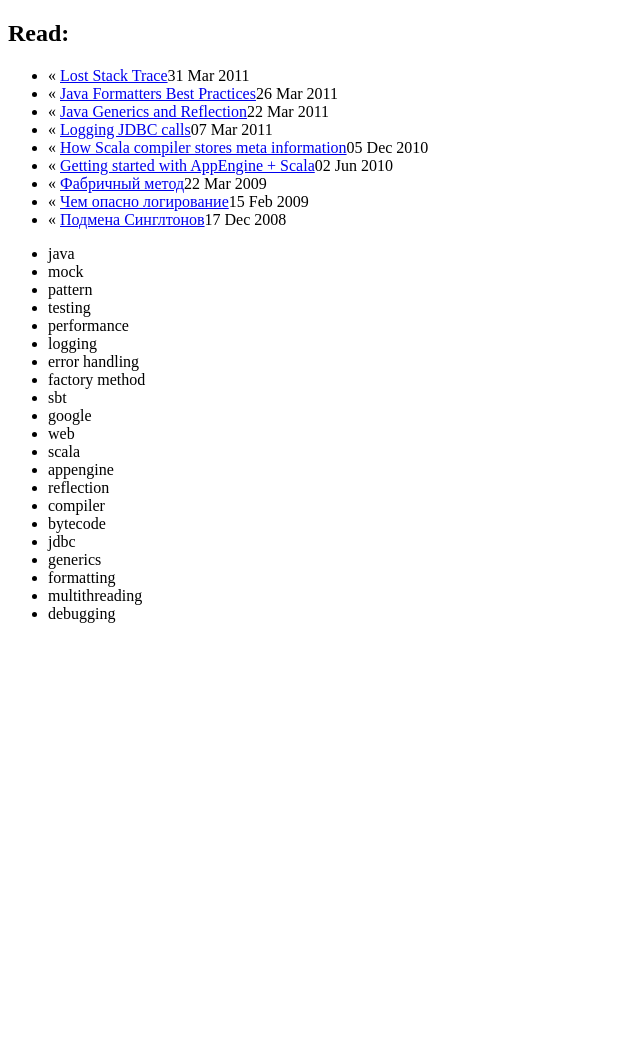
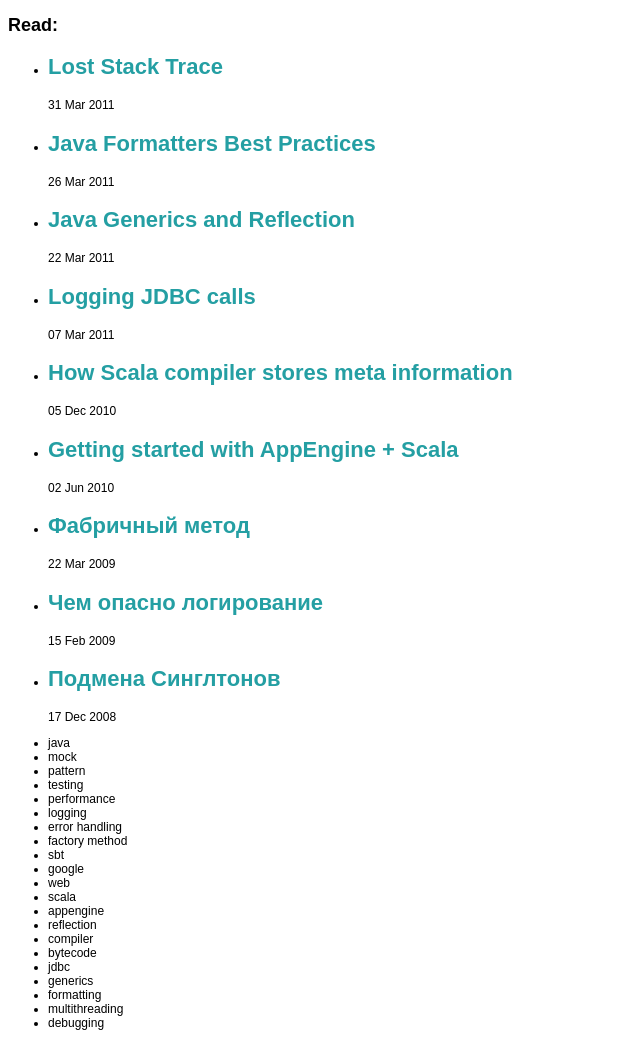
Before and after one commit to avityuk/blog.vityuk.com, a Jekyll site: the page built from index.html, in a window 1280 px wide. Shown: the whole page, without its empty margins (0-640 px from the left). Built offline with Jekyll 4.4.1, drawn with Linux system fonts in a browser that asks for light colours; before the commit the page ends 900 px from its top, so only the background shows below that.

Commit message:
Styled post content

```diff
--- a/_layouts/post.html
+++ b/_layouts/post.html
@@ -1,8 +1,8 @@
 ---
 layout: default
 ---
-<div id="post">
-	<h2><a href="{{page.url}}" rel="bookmark">{{ page.title }}</a></h2>
+<div class="post-body">
+	<h2 class="post-title"><a href="{{page.url}}" rel="bookmark">{{ page.title }}</a></h2>
 	{% if page.image %}
 	<div id="poster">
 		<img src="{{ page.image.url }}" width="{{ page.image.width }}" height="{{ page.image.height }}" />
--- a/index.html
+++ b/index.html
@@ -7,7 +7,7 @@ title: Andrey's Dev Blog
   <h2>Read:</h2>
   <ul class="posts">
     {% for post in site.posts %}
-      <li>&laquo; <a href="{{ post.url }}" rel="bookmark">{{ post.title }}</a><span>{{ post.date | date_to_string }}</span></li>
+      <li><h2 class="post-title"><a href="{{ post.url }}" rel="bookmark">{{ post.title }}</a></h2><span>{{ post.date | date_to_string }}</span></li>
     {% endfor %}
   </ul>
   <ul class="tags">
--- a/stylesheets/default.css
+++ b/stylesheets/default.css
@@ -0,0 +1,45 @@
+body {
+	background-color: white;
+	font: 12px arial,tahoma,helvetica,freesans,clean,sans-serif;
+}
+
+a {
+	text-decoration: none;
+}
+
+a:link {
+	color: #249FA3;
+}
+
+a:visited {
+	color: #7C93A1;
+}
+
+a:hover {
+	color: #5DC2C0;
+}
+
+
+pre, code {
+	font: 12px Monaco, "Courier New", "DejaVu Sans Mono", "Bitstream Vera Sans Mono", monospace;
+}
+
+code {
+	background-color: #f8f8ff;
+	border: 1px solid #dedede;
+	padding: 0 .2em;
+}
+
+pre code {
+	display: block;
+	padding: 0.5em;
+}
+
+
+h2.post-title {
+	font-size: 22px;
+}
+
+.post-body {
+	font-size: 110%;
+}
```
